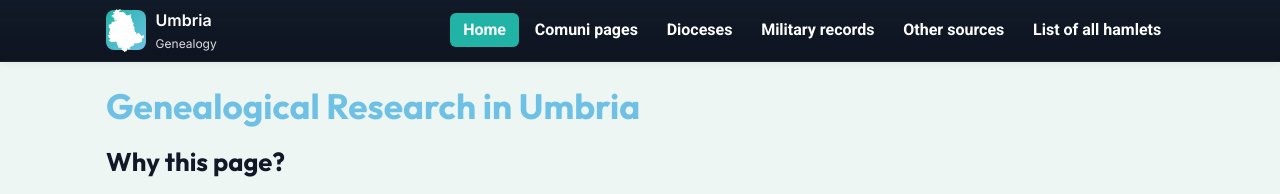
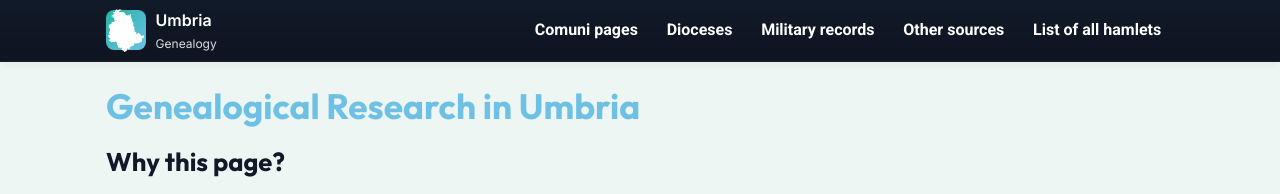
Before and after one commit to genealogy-umbria/genealogy-umbria.github.io, a Jekyll site: the page built from index.md, in a window 1280 px wide. Shown: the top 194 px of the page. Built offline with Jekyll 4.4.1, drawn with Linux system fonts in a browser that asks for light colours.

Commit message:
Update default.html

```diff
--- a/_layouts/default.html
+++ b/_layouts/default.html
@@ -77,6 +77,16 @@
       background: linear-gradient(135deg,var(--primary),var(--accent));
       color:#fff; display:inline-flex; align-items:center; justify-content:center;
       font-weight:700; font-family:"Outfit",sans-serif;
+    }
+	.site-brand a.brand-link {
+	  display:flex;
+	  align-items:center;
+	  gap:.6rem;
+	  color:inherit;
+	  text-decoration:none;
+	}
+	.site-brand a.brand-link:hover .site-title {
+	  color: var(--primary);
 	}
     .site-title { color: #fff; font-weight:600; font-size:1rem; }
     .site-tagline { font-size:.75rem; color: rgba(255,255,255,0.85); }
@@ -159,17 +169,18 @@
   <!-- Navbar -->
   <nav role="navigation" aria-label="Main">
     <div class="nav-inner">
-      <div class="site-brand" aria-hidden="true">
+		<div class="site-brand">
+		  <a href="/index.html" class="brand-link">
 			<div class="site-logo"><img src="/img/umbria_outline.png" alt="UG"></div>
 			<div>
 			  <div class="site-title">Umbria</div>
 			  <div class="site-tagline">Genealogy</div>
 			</div>
+		  </a>
 		</div>
 
       <div class="nav-links" id="desktopNav">
         <ul>
-          <li><a class="menu-link {% if page.url == '/' or page.url == '/index.html' %}active{% endif %}" href="/index.html">Home</a></li>
           <li><a class="menu-link {% if page.url == '/muni_list.html' %}active{% endif %}" href="/muni_list.html">Comuni pages</a></li>
           <li><a class="menu-link {% if page.url == '/dioceses.html' %}active{% endif %}" href="/dioceses.html">Dioceses</a></li>
           <li><a class="menu-link {% if page.url == '/military_divs.html' %}active{% endif %}" href="/military_divs.html">Military records</a></li>
@@ -184,7 +195,6 @@
     <!-- mobile nav -->
     <div id="mobileNav" aria-hidden="true">
       <ul>
-        <li><a href="/index.html">Home</a></li>
         <li><a href="/muni_list.html">Comuni pages</a></li>
         <li><a href="/dioceses.html">Dioceses</a></li>
         <li><a href="/military_divs.html">Military records</a></li>
```
Lines whose indentation alone changed are shown as unchanged.
